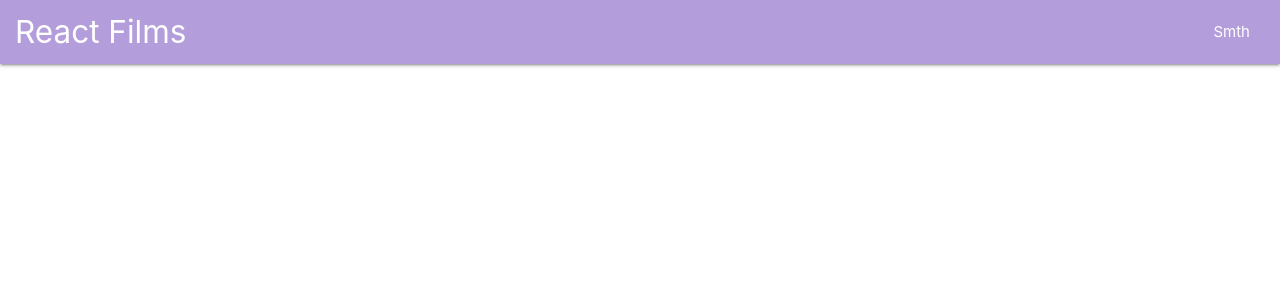
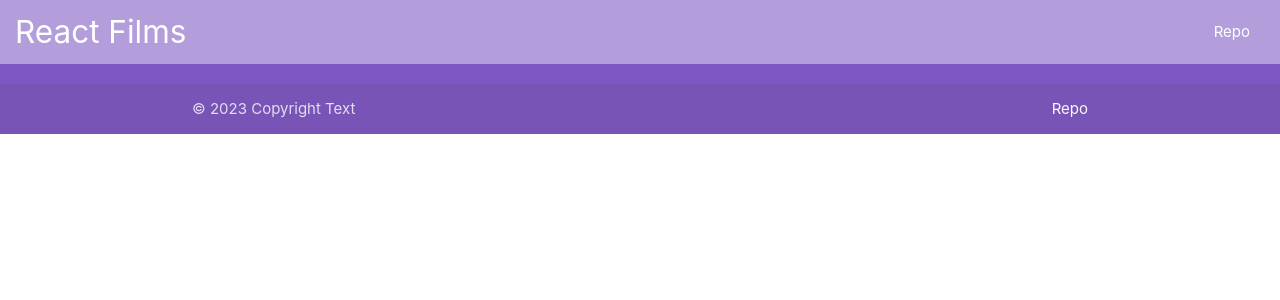
Before and after one commit to StepashkaJu/Films, a React (Create React App) app: page / in a window 1280 px wide. Shown: the top 300 px of the page. Built offline with nearby package versions, Linux system fonts and the light colour scheme.

Commit message:
add footer

```diff
--- a/src/App.js
+++ b/src/App.js
@@ -1,10 +1,12 @@
 import { Header } from "./layout/Header";
+import { Footer } from "./layout/Footer";
 import React from "react";
 
 function App() {
   return (//когда не нужен div, но нужно положить несколько компонентов исп React.Fragment
      <React.Fragment>
     <Header />
+    <Footer />
     </React.Fragment>
   );
 }
--- a/src/index.css
+++ b/src/index.css
@@ -15,3 +15,7 @@ code {
 nav {
   padding: 0 1rem;
 }
+
+footer {
+
+}
--- /dev/null
+++ b/src/layout/Footer.jsx
@@ -0,0 +1,12 @@
+function Footer() {//т.к. у footer-a нет никаких состояний, то делаем его функциональным компонентом, не классовым
+  return  <footer className="page-footer deep-purple lighten-1">
+    <div className="footer-copyright">
+      <div className="container">
+      © {new Date().getFullYear()} Copyright Text
+      <a className="grey-text text-lighten-5 right" href="#!">Repo</a>
+      </div>
+    </div>
+  </footer>
+}
+
+export {Footer}
--- a/src/layout/Header.jsx
+++ b/src/layout/Header.jsx
@@ -3,7 +3,7 @@ function Header () { //т.к. у header-a нет никаких состояни
  <div className="nav-wrapper">
    <a href="#" className="brand-logo">React Films</a>
    <ul id="nav-mobile" className="right hide-on-med-and-down">
-     <li><a href="!#">Smth</a></li>
+     <li><a href="!#">Repo</a></li>
    </ul>
  </div>
 </nav>
```
